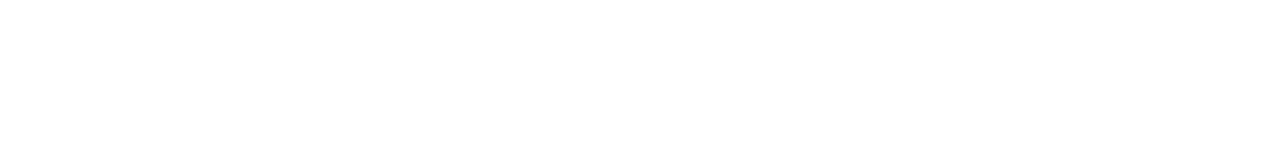
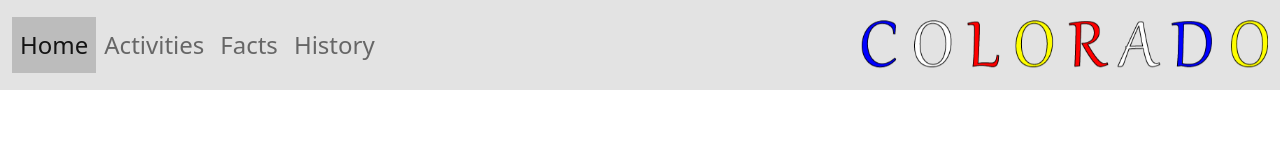
Before and after one commit to RandyStith/Vacation, a plain HTML site: page index.html in a window 1280 px wide. Drawn offline with nearby package versions, Linux system fonts and the light colour scheme.

Commit message:
Added Navbar and files

```diff
--- a/index.html
+++ b/index.html
@@ -19,7 +19,33 @@
 <body>
 
 
+    <nav style="background-color: #e3e3e3" class="navbar navbar-expand-lg  ">
+        <div class="container-fluid">
 
+          <button class="navbar-toggler" type="button" data-bs-toggle="collapse" data-bs-target="#navbarText" aria-controls="navbarText" aria-expanded="false" aria-label="Toggle navigation">
+            <span class="navbar-toggler-icon"></span>
+          </button>
+          <div class="collapse navbar-collapse" id="navbarText">
+            <ul class="navbar-nav me-auto mb-2 mb-lg-0">
+              <li class="nav-item">
+                <a class="nav-link active active1" aria-current="page" href="#">Home</a>
+              </li>
+              <li class="nav-item">
+                <a class="nav-link " href="#">Activities</a>
+              </li>
+              <li class="nav-item">
+                <a class="nav-link " href="#">Facts</a>
+              </li>
+              <li class="nav-item">
+                <a class="nav-link " href="#">History</a>
+              </li>
+            </ul>
+            <span class="navbar-text">
+              <img src="img/Untitled-12.png" width="70%" style="float:right;">
+            </span>
+          </div>
+        </div>
+      </nav>
 
 
 
--- a/style.css
+++ b/style.css
@@ -0,0 +1,13 @@
+.active1 {
+    background-color: #bcbcbc;
+}
+.active{
+    font-size: x-large;
+
+    padding: 10px 10px 10px 10px;
+}
+.nav-link{
+    font-size: x-large;
+
+    padding: 10px 10px 10px 10px;
+}
```
Also changed, not shown: activities.html (added), facts.html (added), history.html (added), img/Untitled-12.png (added).
